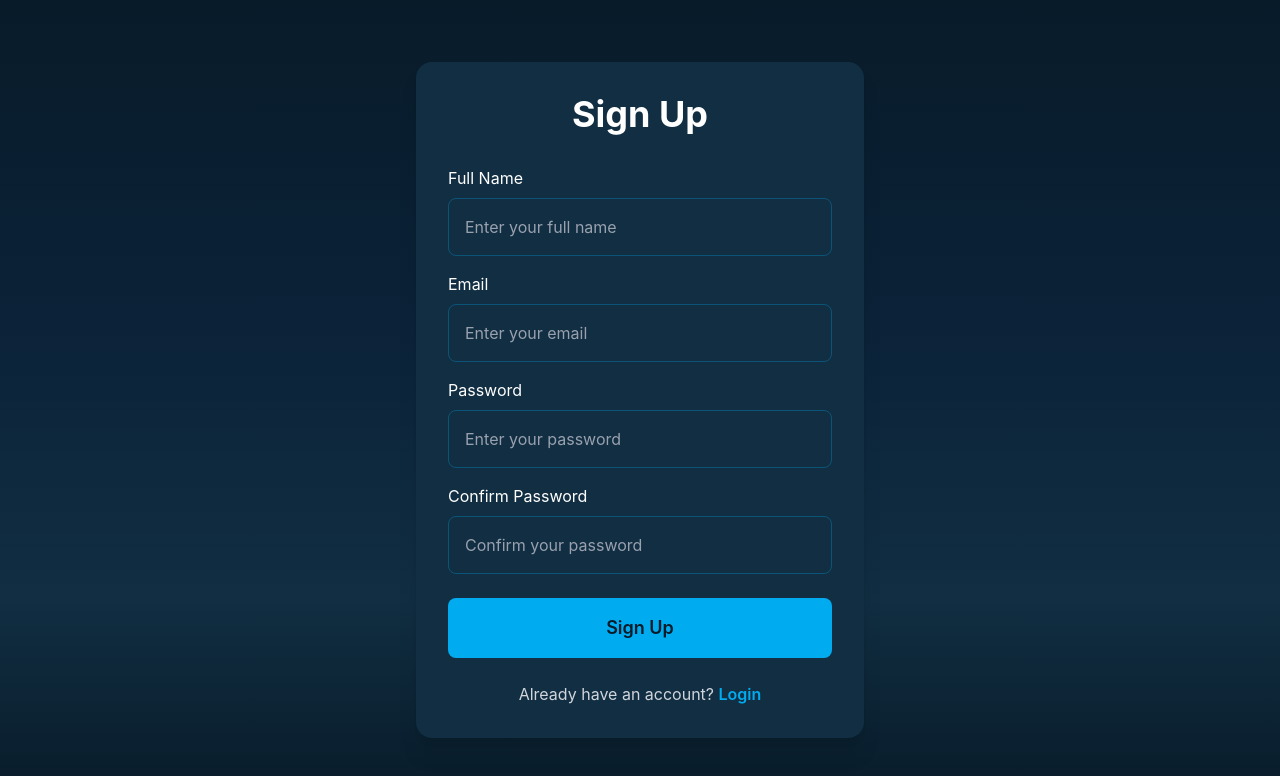
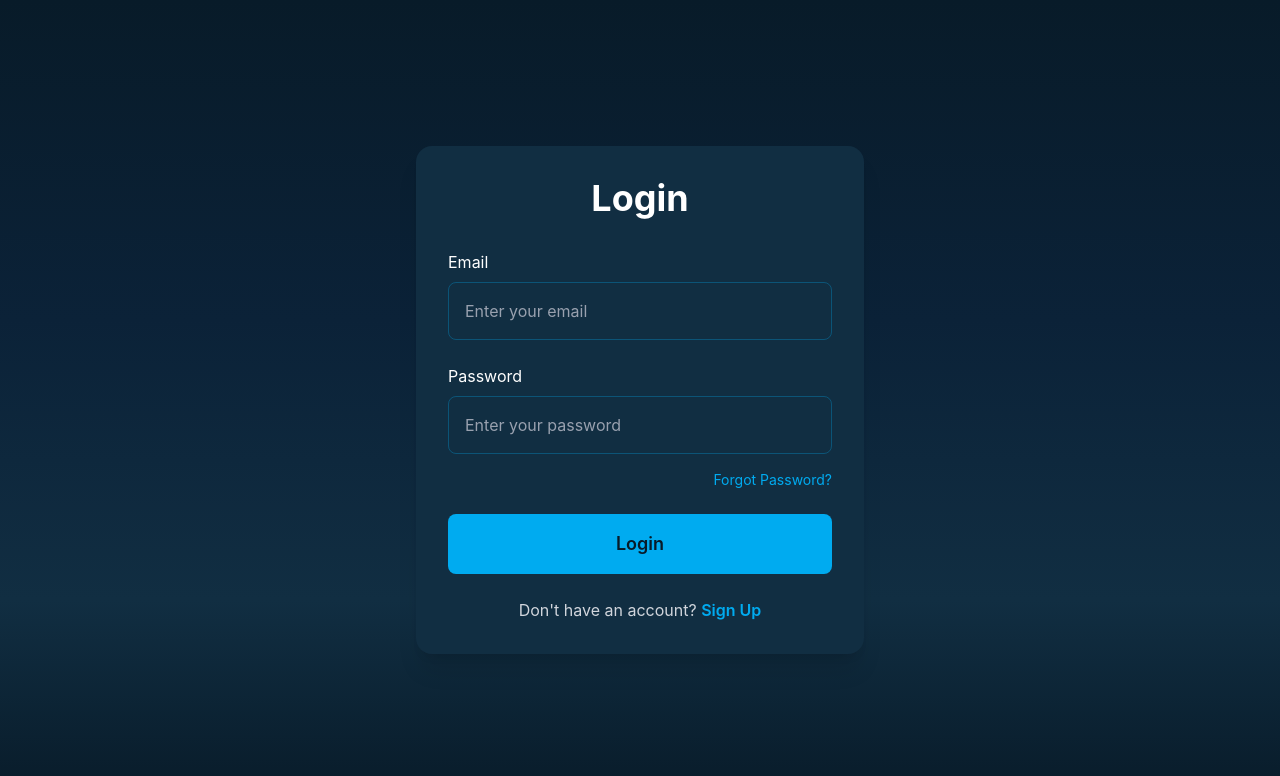
Before and after one commit to Hifza-web/portfolio-website, a React (Vite) app: page /login in a window 1280 px wide. Shown: the top 776 px of the page. Built offline with nearby package versions, Linux system fonts and the light colour scheme.

Commit message:
Setup authentication routing

```diff
--- a/src/App.jsx
+++ b/src/App.jsx
@@ -1,24 +1,19 @@
-// import { BrowserRouter, Routes, Route } from "react-router-dom";
-// import Home from "./pages/Home";
-// import AboutPage from "./pages/AboutPage";
+import { BrowserRouter, Routes, Route } from "react-router-dom";
 
-// function App() {
-//   return (
-//     <BrowserRouter>
-//       <Routes>
-//         <Route path="/" element={<Home />} />
-//         <Route path="/about" element={<AboutPage />} />
-//       </Routes>
-//     </BrowserRouter>
-//   );
-// }
-
-// export default App;
-
+import Home from "./pages/Home";
+import Login from "./pages/Login";
 import SignUp from "./pages/SignUp";
 
 function App() {
-  return <SignUp />;
+  return (
+    <BrowserRouter>
+      <Routes>
+        <Route path="/" element={<Home />} />
+        <Route path="/login" element={<Login />} />
+        <Route path="/signup" element={<SignUp />} />
+      </Routes>
+    </BrowserRouter>
+  );
 }
 
 export default App;
--- a/src/pages/Login.jsx
+++ b/src/pages/Login.jsx
@@ -1,3 +1,4 @@
+import { Link } from "react-router-dom";
 function Login() {
   return (
     <section className="min-h-screen bg-[linear-gradient(180deg,#081B29_0%,#0B2238_40%,#112E42_75%,#081B29_100%)]">
@@ -48,9 +49,12 @@ function Login() {
           {/* Sign Up */}
           <p className="mt-6 text-center text-gray-300">
             Don't have an account?{" "}
-            <span className="cursor-pointer font-semibold text-[#00ABF0] hover:underline">
-              Sign Up
-            </span>
+            <Link
+  to="/signup"
+  className="cursor-pointer font-semibold text-[#00ABF0] hover:underline"
+>
+  Sign Up
+</Link>
           </p>
         </div>
       </div>
--- a/src/pages/Signup.jsx
+++ b/src/pages/Signup.jsx
@@ -1,3 +1,4 @@
+import { Link } from "react-router-dom";
 function SignUp() {
   return (
     <section className="min-h-screen bg-[linear-gradient(180deg,#081B29_0%,#0B2238_40%,#112E42_75%,#081B29_100%)]">
@@ -59,9 +60,12 @@ function SignUp() {
           {/* Sign Up */}
           <p className="mt-6 text-center text-gray-300">
             Already have an account?{" "}
-            <span className="cursor-pointer font-semibold text-[#00ABF0] hover:underline">
-              Login
-            </span>
+            <Link
+  to="/login"
+  className="cursor-pointer font-semibold text-[#00ABF0] hover:underline"
+>
+  Login
+</Link>
           </p>
         </div>
       </div>
```
